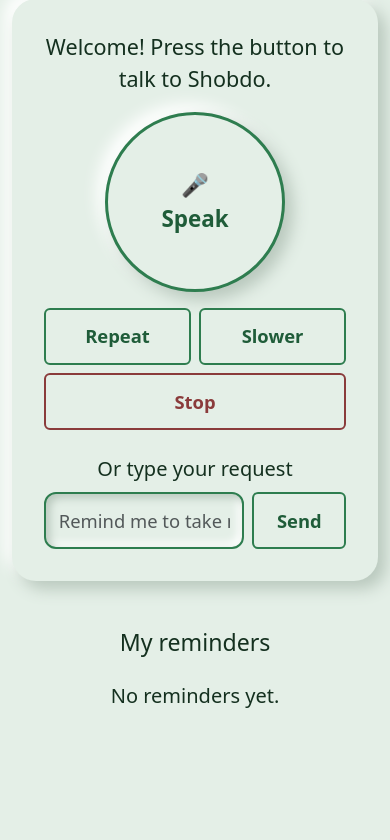
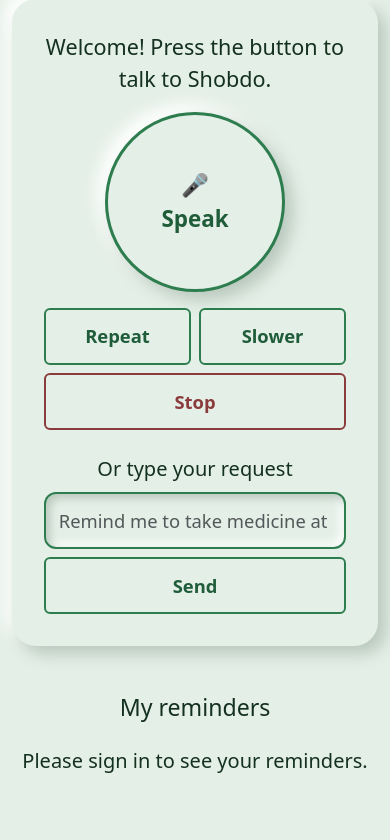
Before and after one commit to Eshka1/-Shobdo-A-Voice-First-Assistant, a Flask app: page / in a window 390 px wide. Shown: the part 166-1006 px from the top of the page. Before the commit the page ends 874 px from the top, so only its background shows below. Run offline with Flask 3, Linux system fonts and the light colour scheme; some libraries are stand-ins or nearby versions.

Commit message:
Add listening ring, clearer errors, login message and mobile fixes

```diff
--- a/static/css/style.css
+++ b/static/css/style.css
@@ -169,3 +169,9 @@ body {
         animation: none;
     }
 }
+
+@media (max-width: 480px) {
+    #command-form .d-flex {
+        flex-direction: column;
+    }
+}
--- a/static/js/app.js
+++ b/static/js/app.js
@@ -87,6 +87,8 @@ TEXT.en.yes = "Yes";
 TEXT.en.no = "No";
 TEXT.bn.yes = "হ্যাঁ";
 TEXT.bn.no = "না";
+TEXT.en.loginNeeded = "Please sign in to see your reminders.";
+TEXT.bn.loginNeeded = "রিমাইন্ডার দেখতে অনুগ্রহ করে সাইন ইন করুন।";
 let currentLang = "en";
 let slow = false;
 let lastSpoken = "";
@@ -288,7 +290,7 @@ async function loadReminders() {
     if (!res.ok || res.data.reminders.length === 0) {
         const p = document.createElement("p");
         p.className = "text-center fs-5";
-        p.textContent = t("noReminders");
+        p.textContent = res.status === 401 ? t("loginNeeded") : t("noReminders");
         listEl.append(p);
         return;
     }
```
